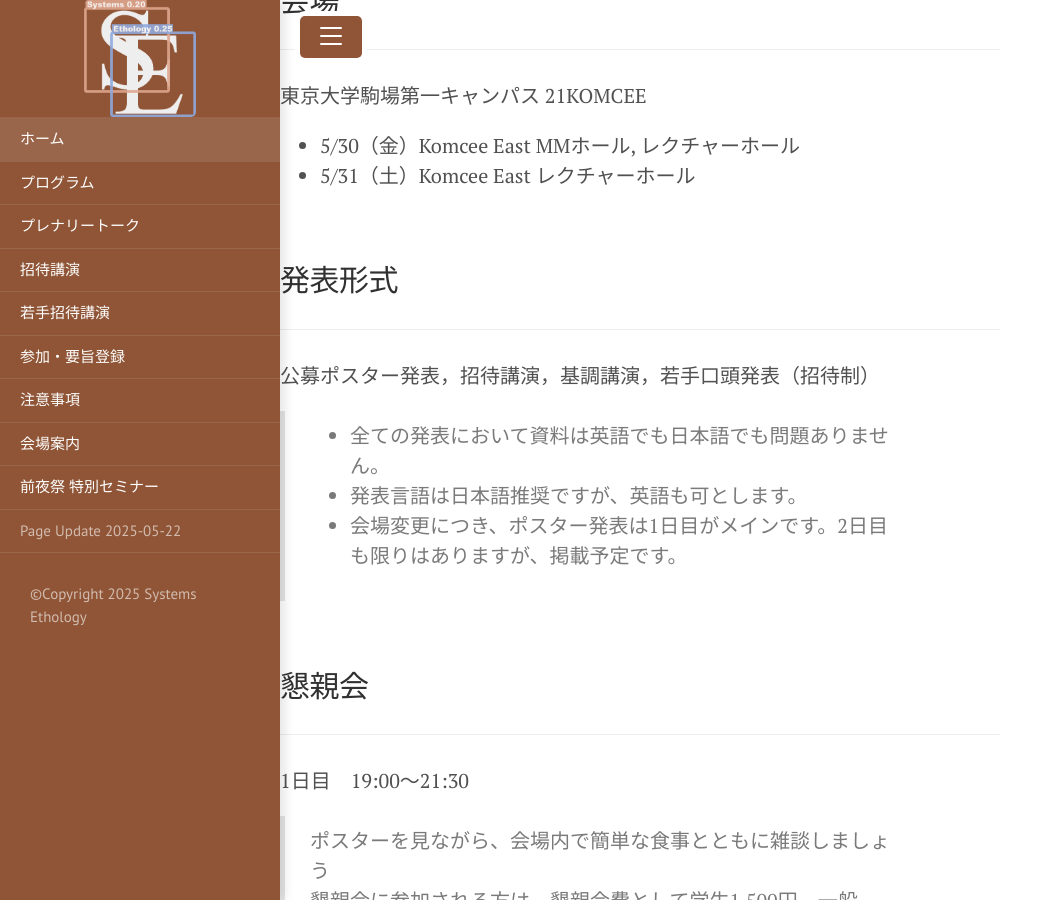
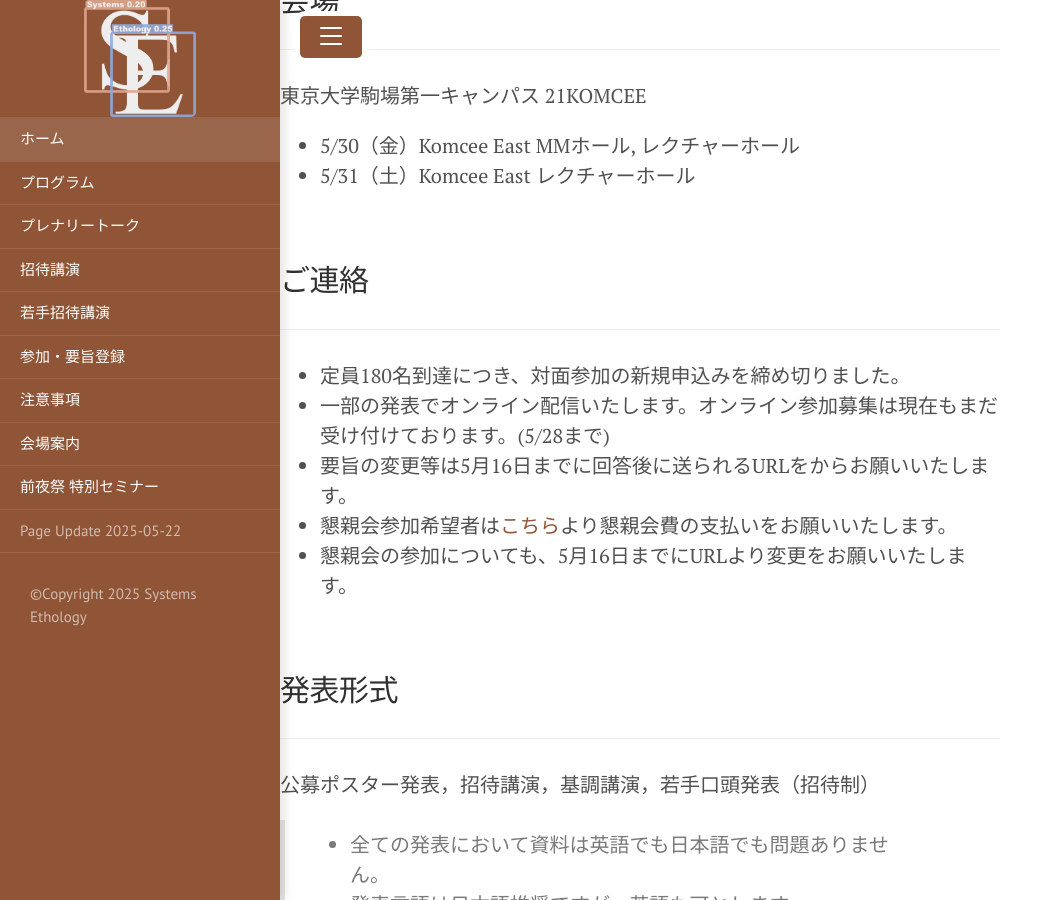
Before and after one commit to SystemsEthology/website, a Jekyll site: the page built from event_01/conference01_home.md, in a window 1280 px wide and 900 px high, scrolled down 1269 px. Shown: the whole window, without its empty margins (0-1063 px from the left). Built offline with Jekyll 4.4.1, drawn with Linux system fonts in a browser that asks for light colours.

Commit message:
Update conference01_home.md

```diff
--- a/event_01/conference01_home.md
+++ b/event_01/conference01_home.md
@@ -31,6 +31,18 @@ title: Home
   - 5/31（土）Komcee East レクチャーホール
 
 <br>
+
+## ご連絡
+***
+- 定員180名到達につき、対面参加の新規申込みを締め切りました。
+- 一部の発表でオンライン配信いたします。オンライン参加募集は現在もまだ受け付けております。(5/28まで)
+- 要旨の変更等は5月16日までに回答後に送られるURLをからお願いいたします。
+- 懇親会参加希望者は[こちら](https://passmarket.yahoo.co.jp/event/show/detail/02ux05v05pe41.html)より懇親会費の支払いをお願いいたします。
+- 懇親会の参加についても、5月16日までにURLより変更をお願いいたします。
+
+
+<br>
+
 
 ## 発表形式
 ***
```
